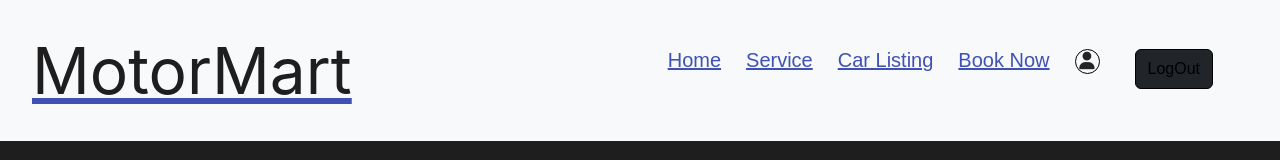
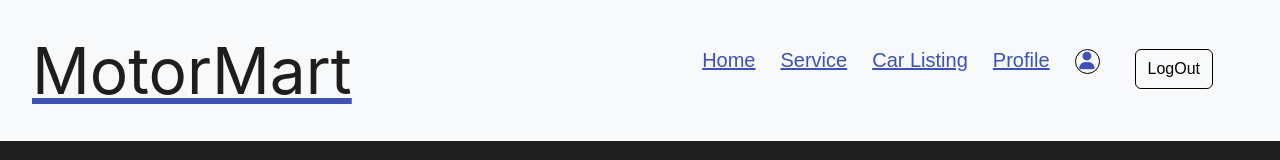
Before and after one commit to camdenmcfarland91/mern-ecommerce, a React (Create React App) app in the folder ClientSide/: page /home in a window 1280 px wide. Shown: the top 160 px of the page. Built offline with nearby package versions, Linux system fonts and the light colour scheme.

Commit message:
Update Topbar.js

```diff
--- a/ClientSide/src/Component/Topbar.js
+++ b/ClientSide/src/Component/Topbar.js
@@ -1,13 +1,18 @@
 import { Link, useNavigate } from "react-router-dom";
 import "./Topbar.css";
 import NameDisp from "./NameDisp";
-export default function Topbar() {
+import { useUser } from "./UserContext";
+
+function Topbar() {
   const navigate = useNavigate();
+    const { logout } = useUser();
 
-  const handleLogout = () => {
-    navigate("/login");
-  };
+    const handleLogout = () => {
+      logout();
+      navigate("/login");
 
+      console.log("Logged Out");
+    };
   return (
     <div className="Top">
       <div className="TopLeft">
@@ -33,12 +38,14 @@ export default function Topbar() {
             </Link>
           </li>
           <li>
-            <Link to="/home">
-              <div className="ToplistItems">Book Now</div>
+            <Link to="/profile">
+              <div className="ToplistItems">Profile</div>
             </Link>
           </li>
           <li className="ToplistItems">
+            <Link to='/profile'>
             <NameDisp />
+            </Link>
           </li>
           <li className="ToplistItems">
             <button
@@ -47,6 +54,7 @@ export default function Topbar() {
                 color: "black",
                 border: "1px solid black",
                 height: "40px",
+                background: "transparent",
               }}
               onClick={handleLogout}
             >
@@ -58,3 +66,4 @@ export default function Topbar() {
     </div>
   );
 }
+export default Topbar;
```
